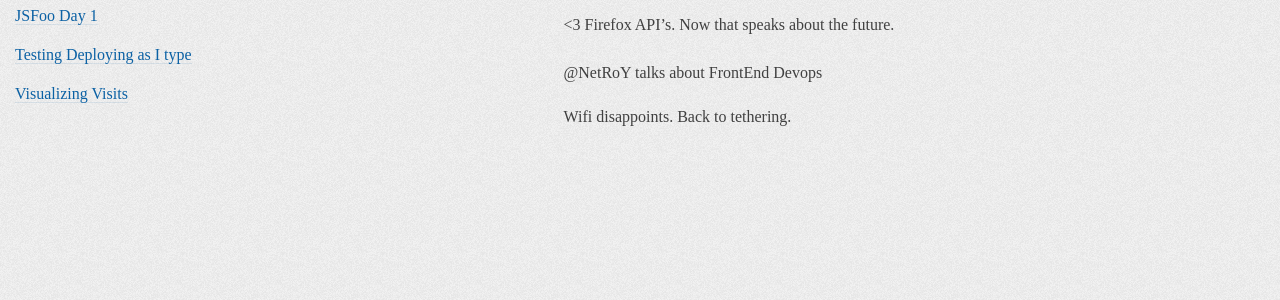
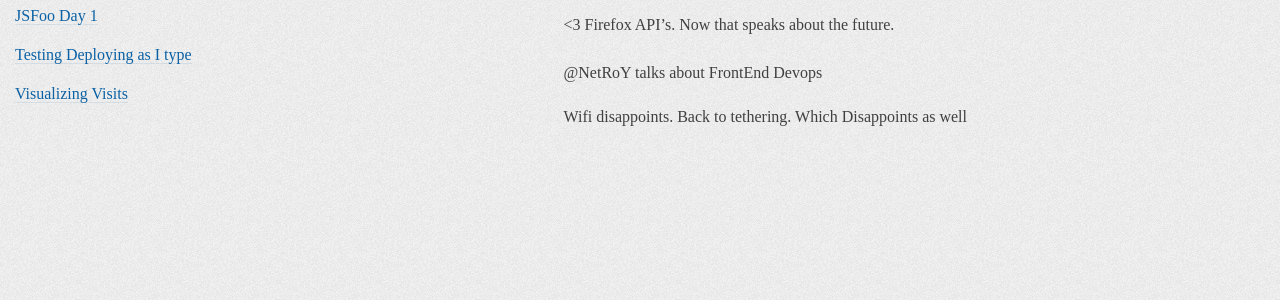
Before and after one commit to aakashlpin/aakashlpin.github.com, a Jekyll site: the page built from _posts/2013-09-20-jsfoo-day1.markdown, in a window 1280 px wide. Shown: the part 478-778 px from the top of the page. Built offline with Jekyll 4.4.1, drawn with Linux system fonts in a browser that asks for light colours; nearby versions of some CDN libraries; Markdown is read by kramdown in place of the engine named in the settings; comment, search, counter and statistics services are not loaded.

Commit message:
live blogging jsfoo

```diff
--- a/_posts/2013-09-20-jsfoo-day1.markdown
+++ b/_posts/2013-09-20-jsfoo-day1.markdown
@@ -26,4 +26,4 @@ Robert Nyman talks about Firefox OS, Open web apps.
 
 @NetRoY talks about FrontEnd Devops
 
-1. Wifi disappoints. Back to tethering.
+1. Wifi disappoints. Back to tethering. Which Disappoints as well
```
